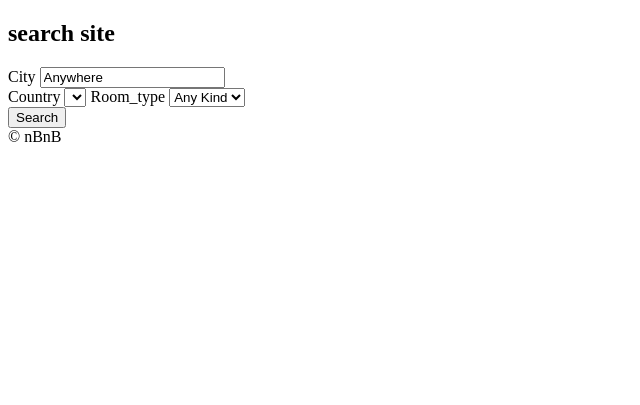
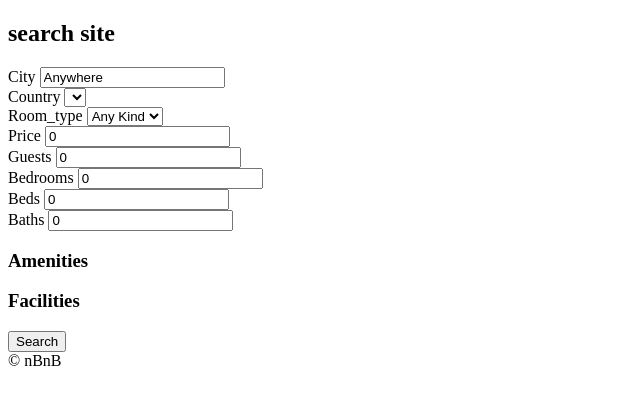
Before and after one commit to minsgy/Airbnb_clone, a Django app: page /rooms/search/ in a window 1280 px wide. Shown: the part 60-465 px from the top of the page, without its empty margins (0-640 px from the left). Run offline with Django 3.2, Linux system fonts and the light colour scheme; data that the repository does not hold is empty.

Commit message:
#13.4 값 전달 오류발생

```diff
--- a/rooms/views.py
+++ b/rooms/views.py
@@ -22,18 +22,37 @@ def search(request):
     city = request.GET.get("city", "Anywhere")
     city = str.capitalize(city)
     country = request.GET.get("country", "KR")
-    room_type = int(request.GET.get("room_types", "0"))
-    room_types = models.RoomType.objects.all()
-
+    room_type = int(request.GET.get("room_types", 0))
+    price = int(request.GET.get("price", 0))
+    guests = int(request.GET.get("guests", 0))
+    bedrooms = int(request.GET.get("bedrooms", 0))
+    beds = int(request.GET.get("beds", 0))
+    baths = int(request.GET.get("baths", 0))
+    s_amenities = request.GET.get("amenities")
+    s_facilities = request.GET.get("facilities")
+    print(s_amenities, s_facilities)
     form = {  # form에서 오는 값
         "city": city,
         "s_room_type": room_type,
         "s_country": country,
+        "price": price,
+        "guests": guests,
+        "bedrooms": bedrooms,
+        "beds": beds,
+        "baths": baths,
+        "s_amenities": s_amenities,
+        "s_facilities": s_facilities,
     }
+
+    room_types = models.RoomType.objects.all()
+    amenities = models.Amenity.objects.all()  # 디비에서 리스트를 뽑아올 값
+    facilities = models.Facility.objects.all()  # 디비에서 리스트를 뽑아올 값
 
     choices = {  # db에서 오는 값
         "countries": countries,
         "room_types": room_types,
+        "amenities": amenities,
+        "facilities": facilities,
     }
 
     return render(request, "rooms/search.html", {**form, **choices})
--- a/templates/rooms/search.html
+++ b/templates/rooms/search.html
@@ -11,16 +11,60 @@
               <option value={{country.code}}  {% if country.code == s_country %}selected{% endif %}>{{country.name}}</option>
             {% endfor %}
         </select>
+    </div>
+    <div>
         <label for="room_type">Room_type</label>
         <select id="room_type" name="room_type">
             <option value="0">Any Kind</option>{% if s_room_type == room_type.pk %}selected
-
             {% endif %}
             {% for roomtype in room_types  %}
               <option value={{roomtype.pk}}>{{roomtype.name}}</option>
             {% endfor %}
         </select>
     </div>
+    <div>
+        <label for="price">Price</label>
+        <input value="{{price}}" type="number" name="price" id="price" placeholder="Price" />
+    </div>
+    <div>
+        <label for="guests">Guests</label>
+        <input value="{{guests}}" type="number" name="guests" id="guests" placeholder="Guests" />
+    </div>
+    <div>
+        <label for="bedrooms">Bedrooms</label>
+        <input value="{{bedrooms}}" type="number" name="bedrooms" id="bedrooms" placeholder="Bedrooms" />
+    </div>
+    <div>
+        <label for="beds">Beds</label>
+        <input value="{{beds}}" type="number" name="beds" id="beds" placeholder="Beds" />
+    </div>
+    <div>
+        <label for="baths">Baths</label>
+        <input value="{{baths}}" type="number" name="baths" id="baths" placeholder="Baths" />
+    </div>
+    <div>
+        <h3>Amenities</h3>
+        <ul>
+            {% for amenity in amenities %}
+            <li>
+                <label for="a_{{amenity.pk}}">{{amenity.name}}</label>
+                <input id="a_{{amenity.pk}}" name="amenities" type="checkbox" value={{amenity.pk}} {% if amenity.pk|slugify in s_amenities %} checked {% endif %} />
+            </li>
+            {% endfor %}
+        </ul>
+    </div>
+    <div>
+        <h3>Facilities</h3>
+        <ul>
+            {% for facility in facilities %}
+            <li>
+                <label for="f_{{facility.pk}}">{{facility.name}}</label>
+                <input id="f_{{facility.pk}}" name="facilities" type="checkbox" value={{facility.pk}} {% if facility.pk|slugify in s_facilities %} checked {% endif %} />
+            </li>
+            {% endfor %}
+        </ul>
+    </div>
+    <!-- button 태그가 form 안에 있으면 저절로 submit 처리를함. -->
     <button>Search</button>
 </form>
 {% endblock body %}
```
